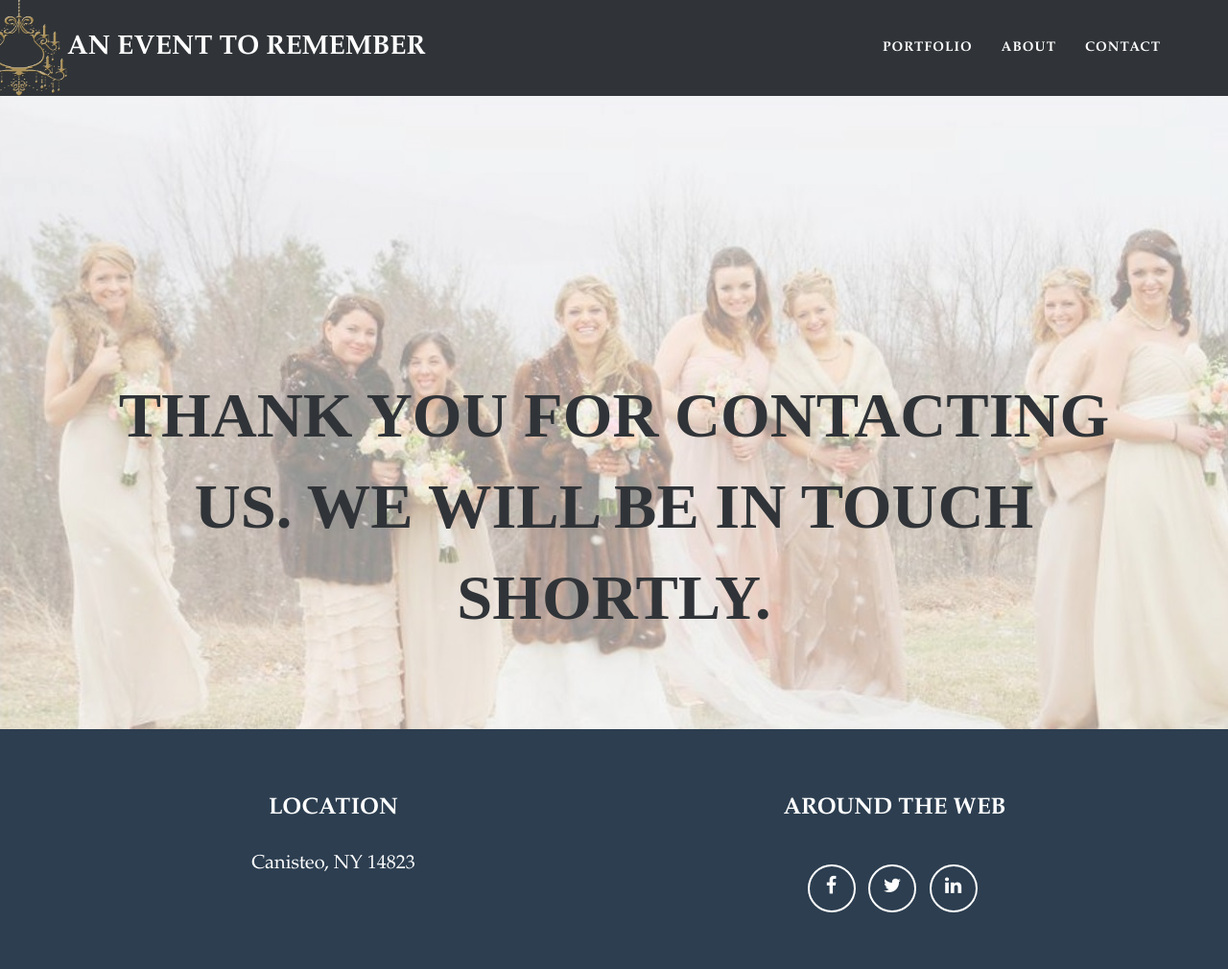
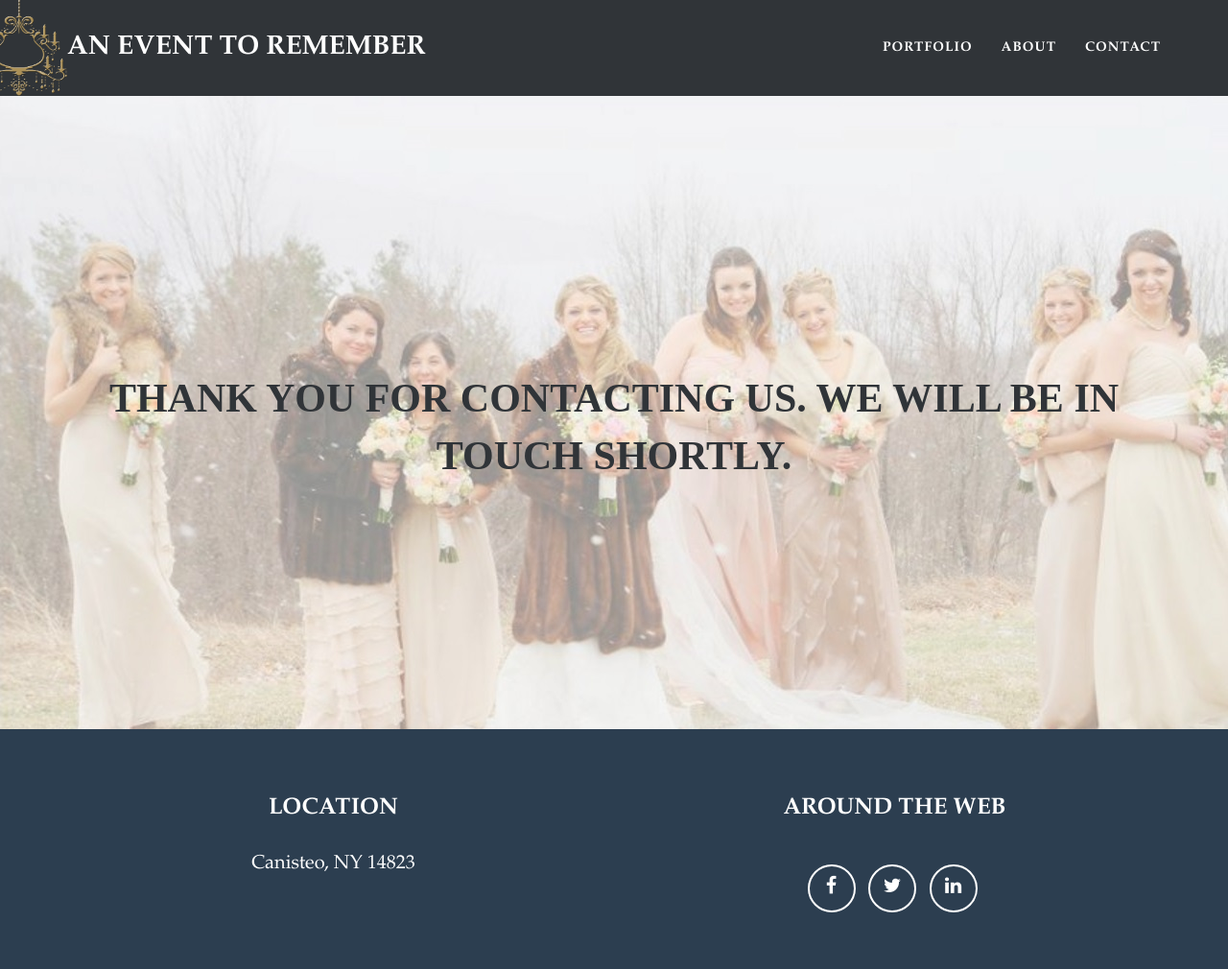
Before and after one commit to holmes1310g/AnEventToRemember, a PHP site: page /thanks.html in a window 1280 px wide. Shown: the top 1010 px of the page at 96% size. Run offline with PHP 8.4, Linux system fonts and the light colour scheme; some libraries are stand-ins or nearby versions.

Commit message:
important

```diff
--- a/css/style.css
+++ b/css/style.css
@@ -82,7 +82,7 @@ margin-left:-100px;
 }
 
 .name {
-	font-size:3em;
+	font-size:3em !important;
 	color: #303438;
 	margin-top: 25%;
 	font-family: Batang, Garamond serif !important;
```
